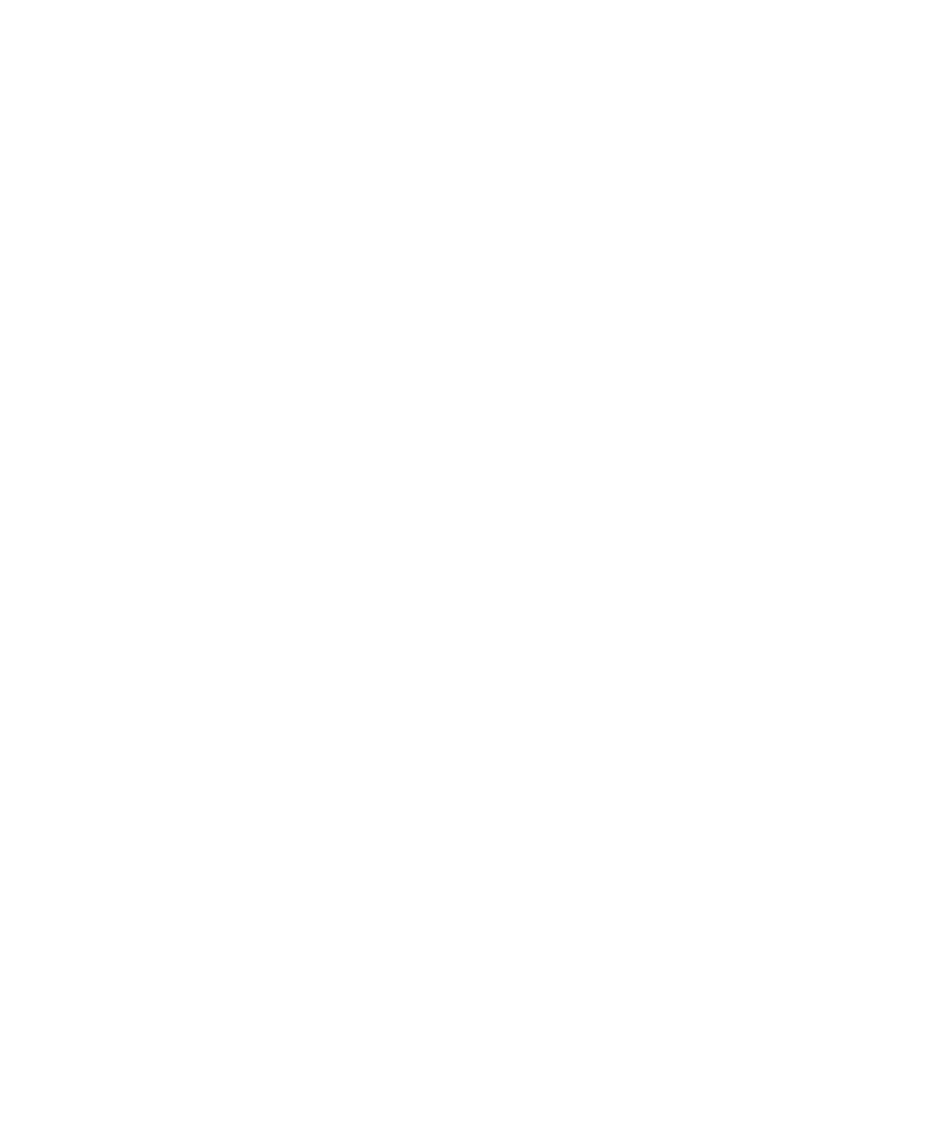
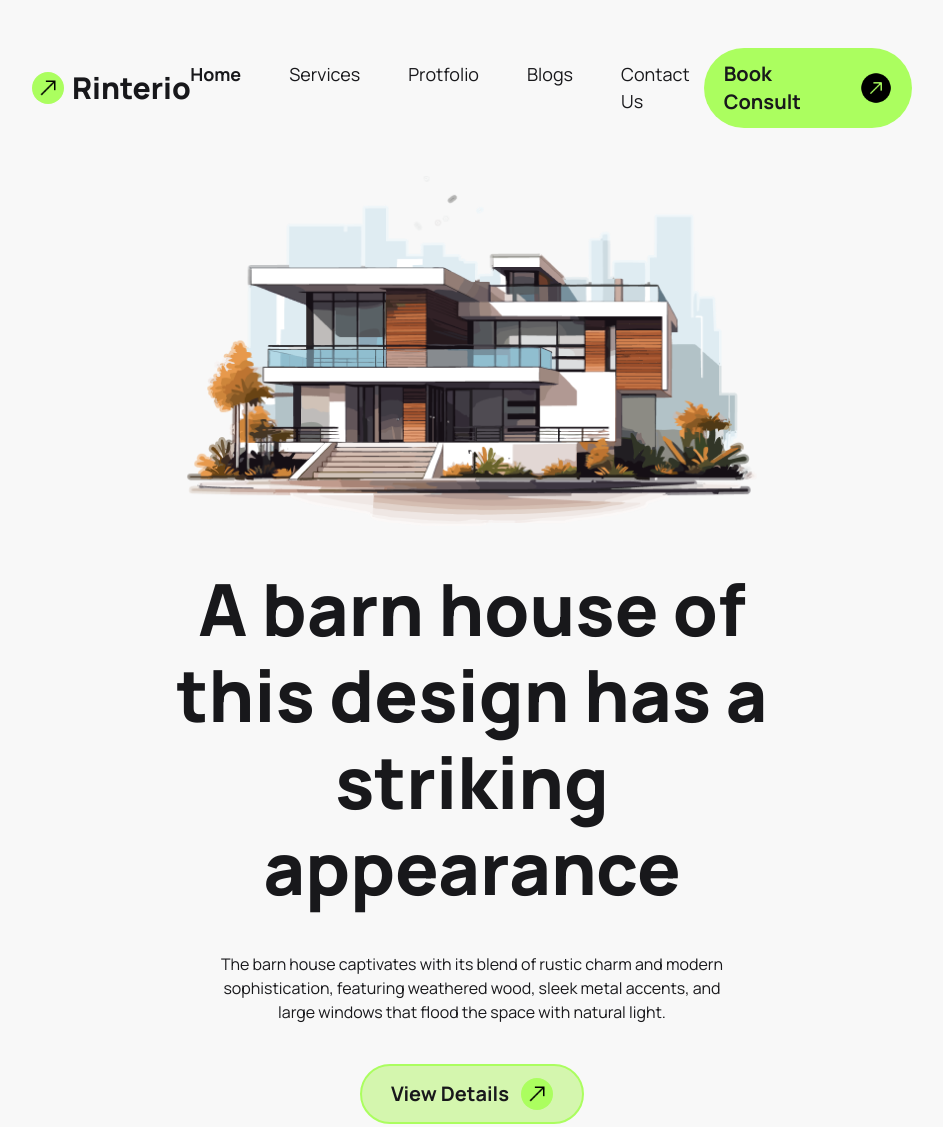
Before and after one commit to raselahmed0295/Assaginment-03, a plain HTML site: page index.html in a window 1280 px wide. Shown: the whole page, without its empty margins (168-1111 px from the left). Before the commit the page ends 800 px from the top, so only its background shows below. Drawn offline with nearby package versions, Linux system fonts and the light colour scheme.

Commit message:
banner section completed

```diff
--- a/index.html
+++ b/index.html
@@ -6,10 +6,64 @@
     <title>Assaginment Three</title>
 
     <script src="https://cdn.jsdelivr.net/npm/@tailwindcss/browser@4"></script>
+
+    <link href="https://cdn.jsdelivr.net/npm/daisyui@5" rel="stylesheet" type="text/css" />
+    <script src="https://cdn.jsdelivr.net/npm/@tailwindcss/browser@4"></script>
+
+    <link rel="preconnect" href="https://fonts.googleapis.com">
+    <link rel="preconnect" href="https://fonts.gstatic.com" crossorigin>
+    <link href="https://fonts.googleapis.com/css2?family=Manrope:wght@200..800&display=swap" rel="stylesheet">
+
+    <style>
+        .manrope {
+            font-family: "Manrope", sans-serif;
+            font-optical-sizing: auto;
+            font-weight: 400;
+            font-style: normal;
+        }
+    </style>
 </head>
-<body>
-    <header>
-        <nav></nav>
+<body class="manrope">
+    <header class="bg-[#f8f8f8]">
+        <nav class="lg:w-[70%] mx-auto lg:py-10">
+            <div class="navbar lg:flex justify-between items-center">
+
+                <div class="flex gap-2 items-center">
+                    <img class="w-8 bg-[#abfe5f] rounded-full p-1" src="./assets/only-arrow.png" alt="">
+                    <a class="text-3xl font-extrabold">Rinterio</a>
+                </div>
+
+                <div class=" hidden lg:flex">
+                    <ul class="flex gap-12 px-1 text-[18px]">
+                        <li><a class="font-bold">Home</a></li>
+                        <li><a>Services</a></li>
+                        <li><a>Protfolio</a></li>
+                        <li><a>Blogs</a></li>
+                        <li><a>Contact Us</a></li>
+
+                    </ul>
+                </div>
+
+                <div class="text-xl hidden lg:flex items-center gap-3 bg-[#abfe5f] px-5 py-3 rounded-full">
+                    <a class="font-bold">Book Consult</a>
+                    <img class="w-8" src="./assets/circle-up.png" alt="">
+                </div>
+
+                <div tabindex="0" role="button" class="rounded-full p-2 lg:hidden bg-white">
+                    <svg xmlns="http://www.w3.org/2000/svg" class="h-5 w-5" fill="none" viewBox="0 0 24 24" stroke="currentColor"> <path stroke-linecap="round" stroke-linejoin="round" stroke-width="2" d="M4 6h16M4 12h8m-8 6h16" /> </svg>
+                </div>
+            </div>
+        </nav>
+
+        <div class="lg:w-[70%] mx-auto flex-col space-y-10 text-center pb-24 px-4">
+            <img class="mx-auto" src="./assets/banner.png" alt="">
+            <h1 class="hero-title mx-auto lg:w-[80%] text-4xl lg:text-7xl font-[900] leading-[120%]">A barn house of this design has a striking appearance</h1>
+            <p class="text lg:w-[60%] mx-auto">The barn house captivates with its blend of rustic charm and modern sophistication, featuring weathered wood, sleek metal accents, and large windows that flood the space with natural light.</p>
+            <div class="text-xl w-full lg:w-56 flex justify-center items-center gap-3 bg-[#d4f6ae] px-5 py-3 rounded-full mx-auto border-2 border-[#abfe5f]">
+                <a class="font-bold">View Details</a>
+                <img class="w-8 bg-[#abfe5f] rounded-full p-1" src="./assets/only-arrow.png" alt="">
+            </div>
+        </div>
     </header>
     <main>
         <section></section>
```
Also changed, not shown: assets/circle-up.png (added), assets/only-arrow.png (added).
